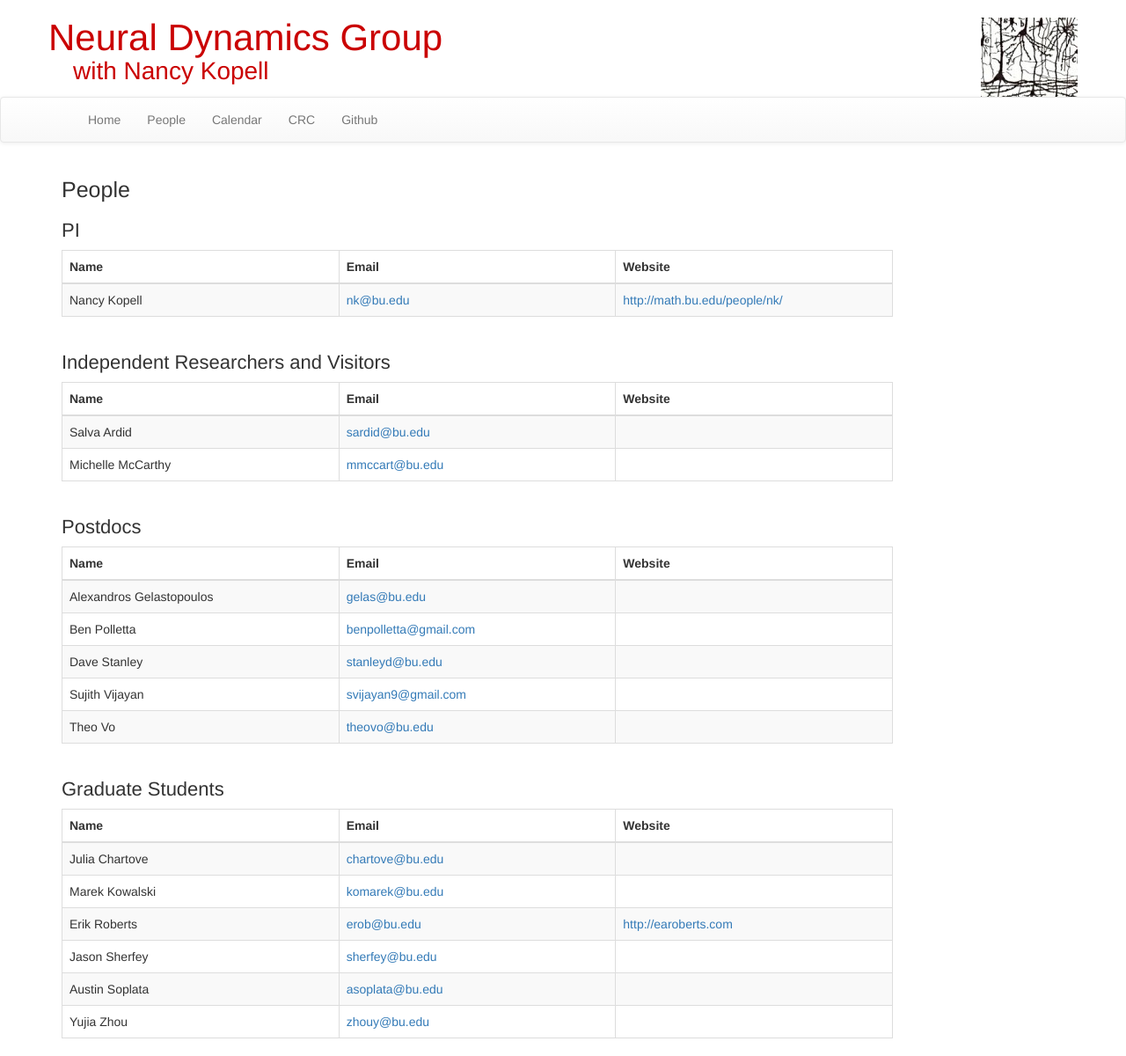
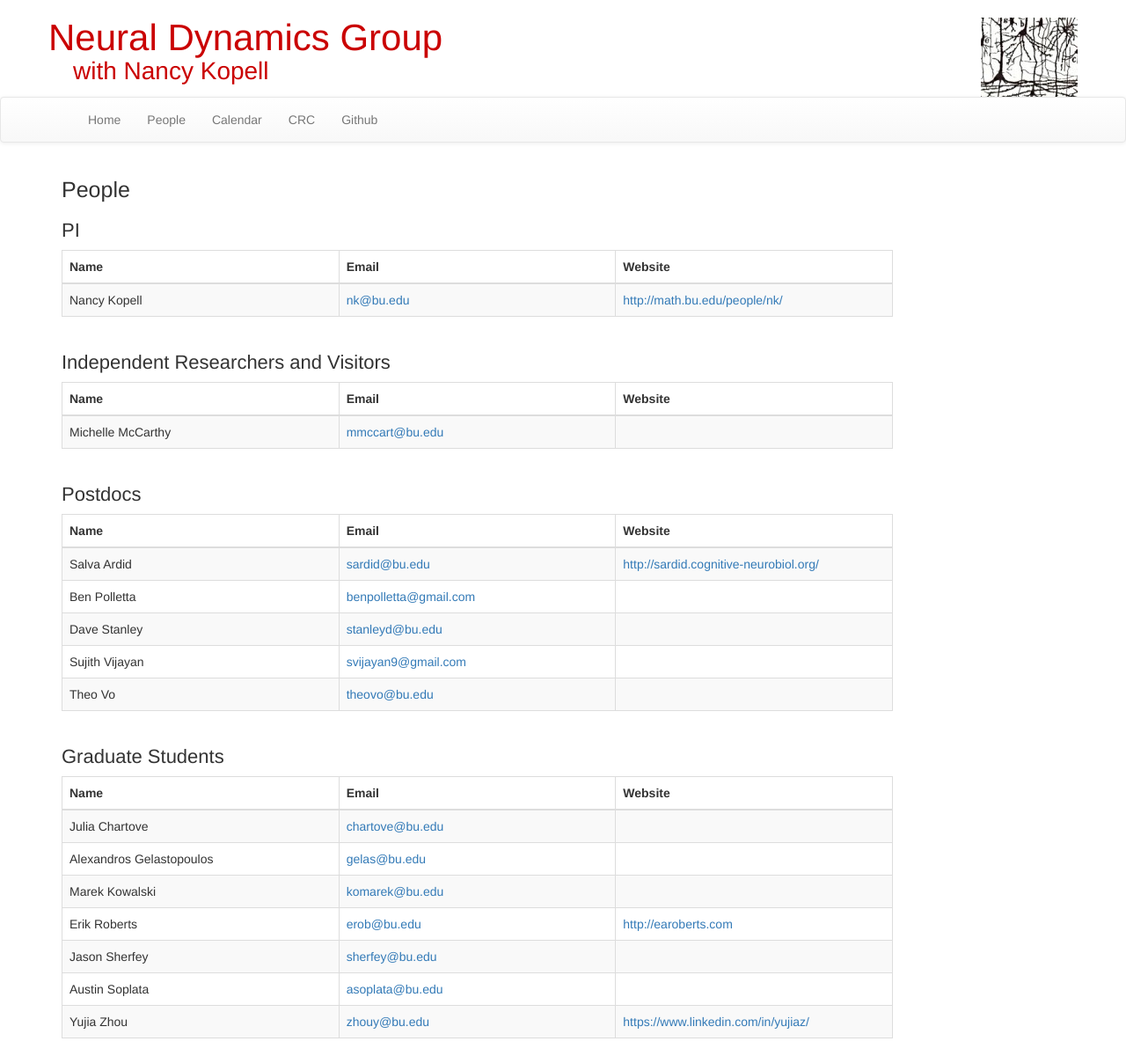
Before and after one commit to cogrhythms/nd, a Jekyll site: the page built from people/index.md, in a window 1280 px wide. Shown: the whole page at 88% size. Built offline with Jekyll 4.4.1, drawn with Linux system fonts in a browser that asks for light colours; nearby versions of some CDN libraries; some of the changed lines change nothing that is shown.

Commit message:
update data

```diff
--- a/_data/people.yml
+++ b/_data/people.yml
@@ -5,15 +5,13 @@ pi:
   website: http://math.bu.edu/people/nk/
 
 indep_visitors:
-  - name: Salva Ardid
-    email: sardid@bu.edu
-
   - name: Michelle McCarthy
     email: mmccart@bu.edu
 
 postdocs:
-  - name: Alexandros Gelastopoulos
-    email: gelas@bu.edu
+  - name: Salva Ardid
+    email: sardid@bu.edu
+    website: http://sardid.cognitive-neurobiol.org/
 
   - name: Ben Polletta
     email: benpolletta@gmail.com
@@ -31,6 +29,9 @@ gradStudents:
   - name: Julia Chartove
     email: chartove@bu.edu
 
+  - name: Alexandros Gelastopoulos
+    email: gelas@bu.edu
+
   - name: Marek Kowalski
     email: komarek@bu.edu
 
@@ -46,4 +47,5 @@ gradStudents:
 
   - name: Yujia Zhou
     email: zhouy@bu.edu
+    website: https://www.linkedin.com/in/yujiaz/
 ...
```
